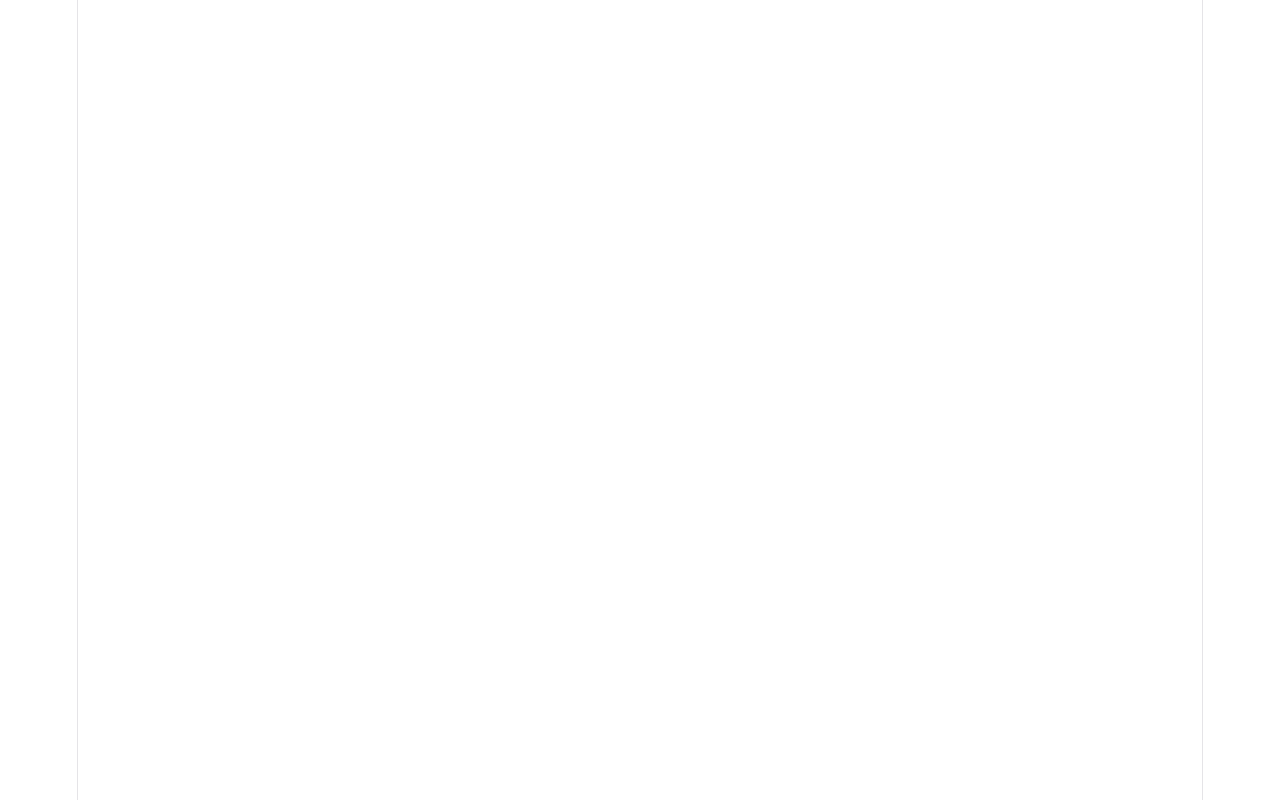
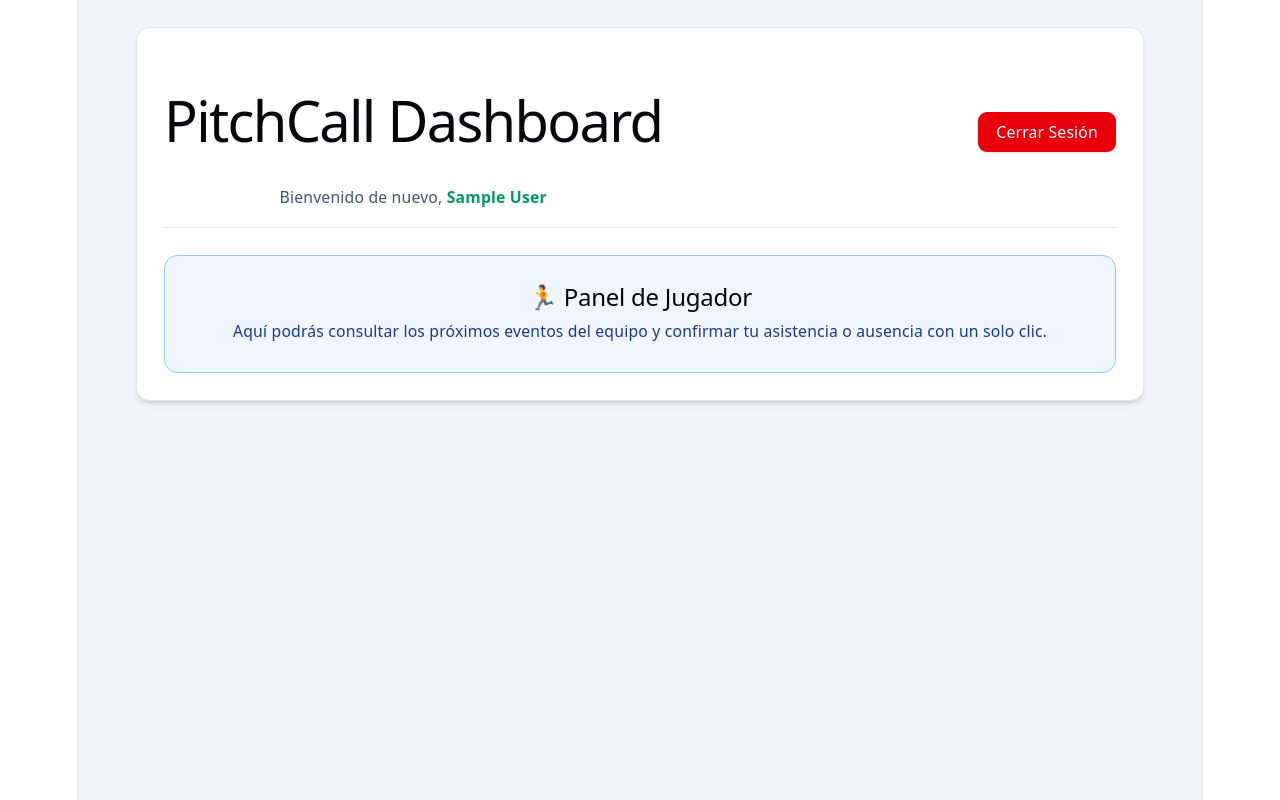
Before and after one commit to gerardmarin277/Pitchcall, a React (Vite) app in the folder client/: page /dashboard in a window 1280 px wide. Before the commit this address had no page. Built offline with nearby package versions, Linux system fonts and the light colour scheme; sample sign-in values are in the browser's storage.

Commit message:
Dashboard basico y panel condicional segun el rol del usuario

```diff
--- a/client/src/App.jsx
+++ b/client/src/App.jsx
@@ -1,6 +1,7 @@
 import { BrowserRouter as Router, Routes, Route, Navigate } from 'react-router-dom';
 import Login from './pages/Login';
 import Register from './pages/Register';
+import Dashboard from './pages/Dashboard';
 
 function App() {
   return (
@@ -9,6 +10,7 @@ function App() {
         <Route path="/" element={<Navigate to="/login" />} />
         <Route path="/login" element={<Login />} />
         <Route path="/register" element={<Register />} />
+        <Route path="/dashboard" element={<Dashboard />} />
       </Routes>
     </Router>
   );
--- /dev/null
+++ b/client/src/pages/Dashboard.jsx
@@ -0,0 +1,74 @@
+import { useState } from 'react';
+import { useNavigate } from 'react-router-dom';
+
+const Dashboard = () => {
+  const navigate = useNavigate();
+
+  const [user] = useState(() => {
+    const storedUser = localStorage.getItem('user');
+    const token = localStorage.getItem('token');
+
+    if (!token || !storedUser) {
+      navigate('/login');
+      return null;
+    }
+    return JSON.parse(storedUser);
+  });
+
+  const handleLogout = () => {
+    localStorage.removeItem('token');
+    localStorage.removeItem('user');
+    navigate('/login');
+  };
+
+  if (!user) return null;
+
+  return (
+    <div className="min-h-screen bg-slate-100 p-6">
+      <div className="max-w-4xl mx-auto bg-white rounded-xl shadow-md p-6 border border-slate-200">
+
+        {/* Cabecera del Dashboard */}
+        <div className="flex justify-between items-center border-b border-slate-200 pb-4 mb-6">
+          <div>
+            <h1 className="text-3xl font-extrabold text-slate-900 tracking-tight">
+              PitchCall Dashboard
+            </h1>
+            <p className="text-sm text-slate-600 mt-1">
+              Bienvenido de nuevo, <span className="font-bold text-emerald-600">{user.name}</span>
+            </p>
+          </div>
+          <button
+            onClick={handleLogout}
+            className="bg-red-600 hover:bg-red-700 text-white px-4 py-2 rounded-lg text-sm font-medium transition-colors shadow-sm"
+          >
+            Cerrar Sesión
+          </button>
+        </div>
+
+        {/* Panel condicional según el Rol */}
+        {user.role === 'coach' ? (
+          <div className="bg-emerald-50 border border-emerald-300 rounded-xl p-6">
+            <h2 className="text-xl font-bold text-emerald-950 mb-2">
+              ⚽ Panel de Entrenador
+            </h2>
+            <p className="text-emerald-900 text-sm leading-relaxed">
+              Aquí podrás gestionar tus equipos, programar entrenamientos y partidos, y revisar las convocatorias en tiempo real.
+            </p>
+          </div>
+        ) : (
+          <div className="bg-blue-50 border border-blue-300 rounded-xl p-6">
+            <h2 className="text-xl font-bold text-blue-950 mb-2">
+              🏃 Panel de Jugador {user.dorsal ? `(Dorsal #${user.dorsal})` : ''}
+            </h2>
+            <p className="text-blue-900 text-sm leading-relaxed">
+              Aquí podrás consultar los próximos eventos del equipo y confirmar tu asistencia o ausencia con un solo clic.
+            </p>
+          </div>
+        )}
+
+      </div>
+    </div>
+  );
+};
+
+export default Dashboard;
```
